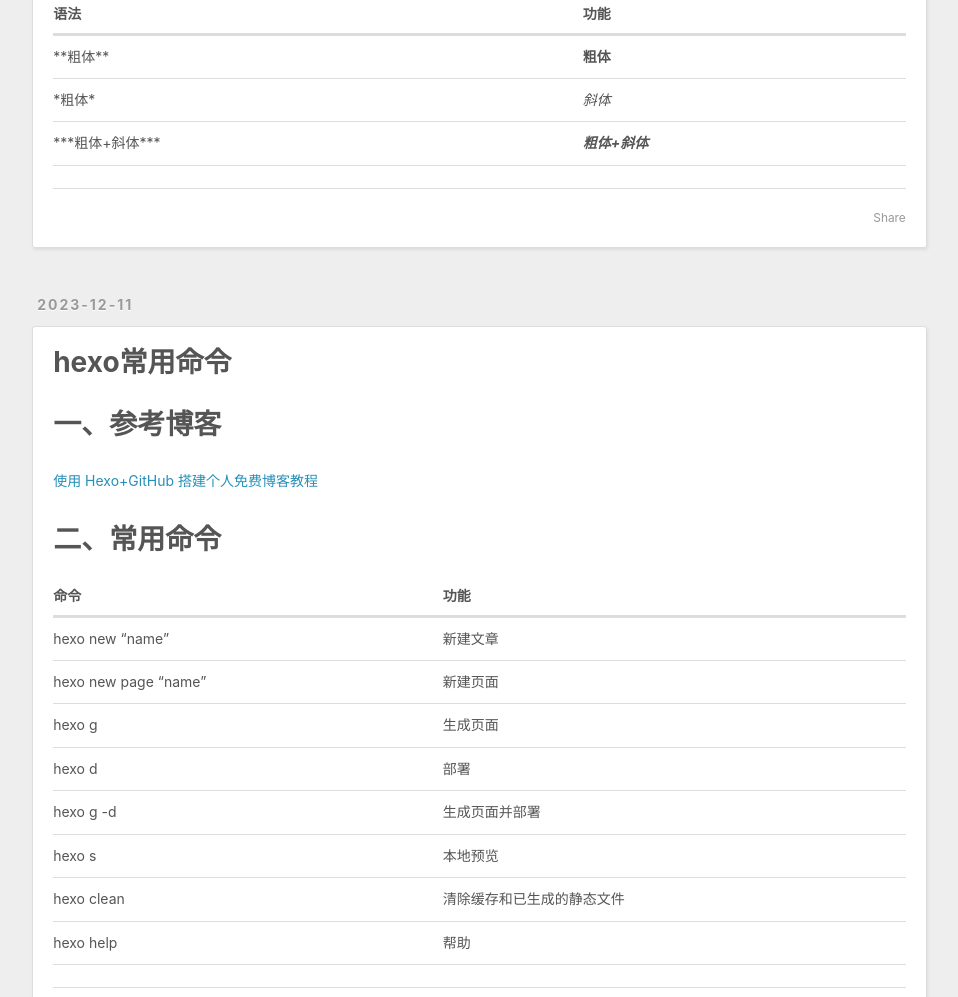
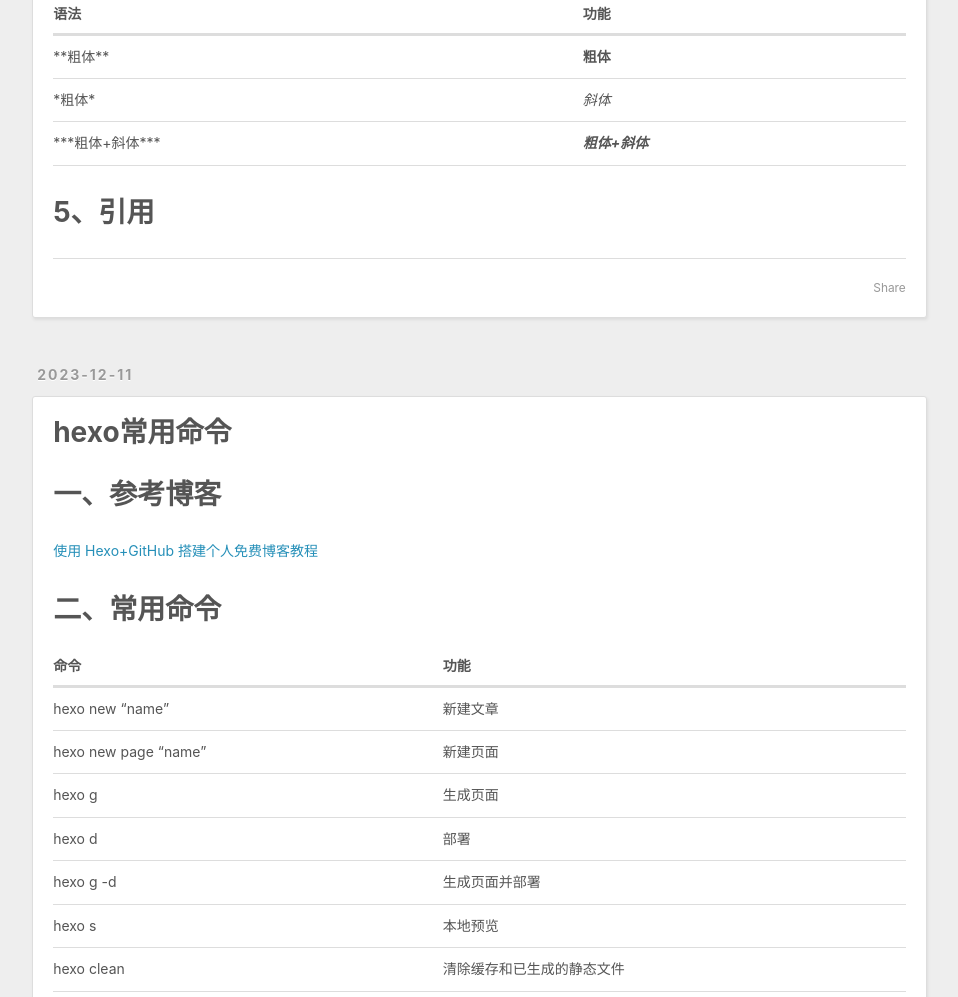
Before and after one commit to cium12138/cium12138.github.io, a plain HTML site: page index.html in a window 1280 px wide. Shown: the part 1024-2021 px from the top of the page, without its empty margins (8-966 px from the left). Drawn offline with Linux system fonts and the light colour scheme.

Commit message:
Site updated: 2023-12-11 12:07:39

```diff
--- a/index.html
+++ b/index.html
@@ -115,7 +115,7 @@
 <td align="center"><em><strong>粗体+斜体</strong></em></td>
 </tr>
 </tbody></table>
-
+<h1 id="5、引用"><a href="#5、引用" class="headerlink" title="5、引用"></a>5、引用</h1>
 
     </div>
     <footer class="article-footer">
```
Also changed, not shown: 2023/12/11/Markdown语法/index.html (+4 -4 lines).
